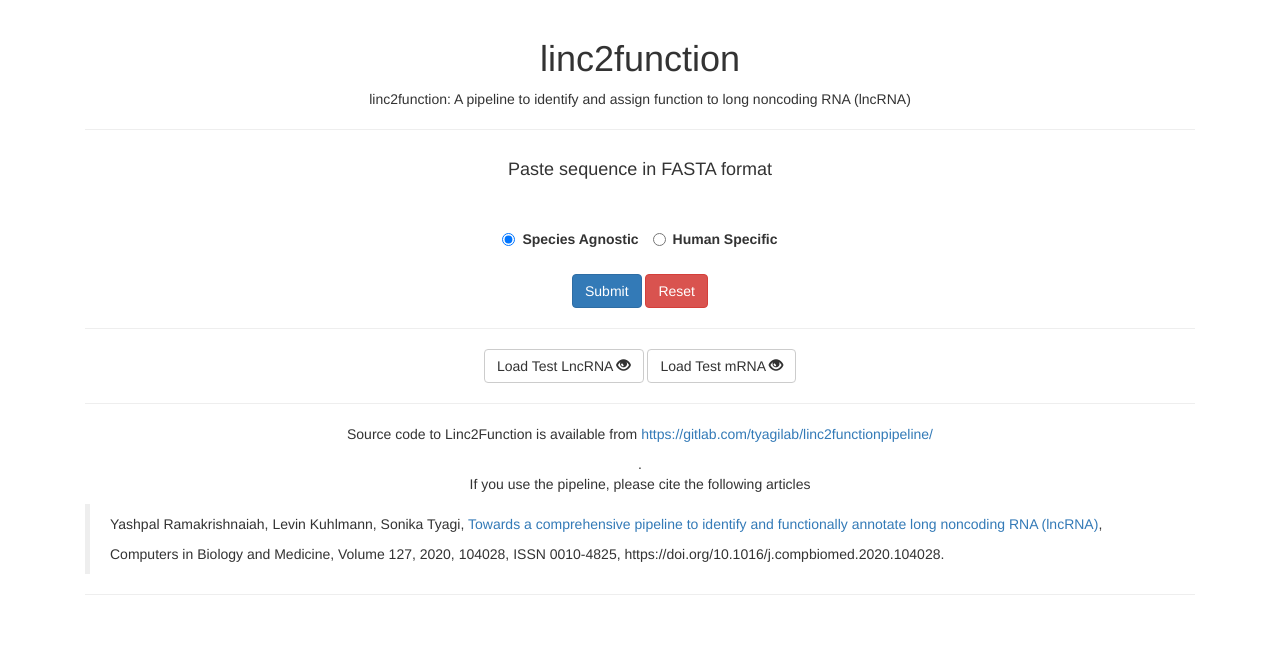
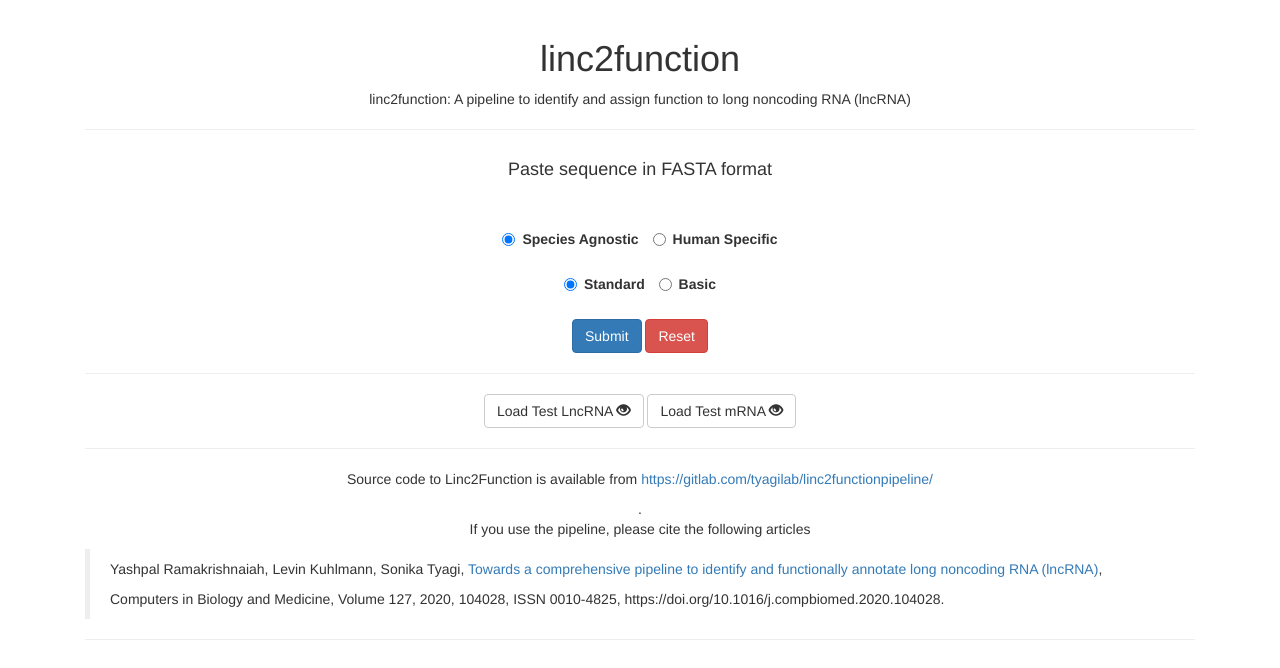
Before and after one commit to ryashpal/cidmirnaweb, a Django app: template templates/linc2function.html in a window 1280 px wide. Shown: the part 51-719 px from the top of the page. Run offline with Django 3.2, Linux system fonts and the light colour scheme; the template is opened without the code that fills it, so the values that code supplies are empty; some libraries are stand-ins or nearby versions.

Commit message:
adding standaard and basic models

```diff
--- a/linc2function/calculateCodingPotentialUsecase.py
+++ b/linc2function/calculateCodingPotentialUsecase.py
@@ -3,13 +3,13 @@ import subprocess
 from django.conf import settings
 from subprocess import Popen
 
-def calculate(sequence, model):
+def calculate(sequence, model, modelType):
     venvPath = os.path.join(settings.LINC2FUNCTION_ROOT, '../.venv/bin/python')
     linc2functionPath = os.path.join(settings.LINC2FUNCTION_ROOT, 'main.py')
     modelRoot = os.path.join(settings.LINC2FUNCTION_ROOT, 'models')
     scalerRoot = os.path.join(settings.LINC2FUNCTION_ROOT, 'scalers')
     model_function = 'predict_hs_model' if model == 'hs' else 'predict_sa_model'
-    command = [venvPath, linc2functionPath, model_function, sequence, modelRoot, scalerRoot]
+    command = [venvPath, linc2functionPath, model_function, sequence, modelType, modelRoot, scalerRoot]
     p = subprocess.Popen(command,
                          stdout=subprocess.PIPE,
                          stderr=subprocess.STDOUT)
--- a/linc2function/views.py
+++ b/linc2function/views.py
@@ -14,11 +14,13 @@ def linc2function(request):
         if form.is_valid():
             fasta = form.cleaned_data['fasta']
             model = request.POST['modelRadios']
-            args = annotateFastaString(fasta, model)
+            modelType = request.POST['typeRadios']
+            args = annotateFastaString(fasta, model, modelType)
             return render(request, 'linc2function_result.html', args)
     elif request.method == 'GET':
         uid = request.GET.get('uid', '')
         model = request.GET.get('model', '')
+        modelType = request.GET.get('type', '')
         if uid and model:
             args= annotateFastaFile(uid, model)
             return render(request, 'linc2function_result.html', args)
--- a/templates/linc2function.html
+++ b/templates/linc2function.html
@@ -29,6 +29,31 @@
             <input class="form-check-input" type="radio" name="modelRadios" id="hs_radio" value="hs">
             <label class="form-check-label" for="hs_radio">
                 Human Specific
+            </label>
+          </div>
+    </div>
+    <div class="row" style="margin-top:20px">
+        <div class="radio-inline form-check">
+            <input
+                class="form-check-input"
+                type="radio"
+                name="typeRadios"
+                id="standard_radio"
+                value="standard"
+                checked>
+            <label class="form-check-label" for="standard_radio">
+                Standard
+            </label>
+          </div>
+          <div class="radio-inline form-check">
+            <input
+                class="form-check-input"
+                type="radio"
+                name="typeRadios"
+                id="basic_radio"
+                value="basic">
+            <label class="form-check-label" for="basic_radio">
+                Basic
             </label>
           </div>
     </div>
```
Also changed, not shown: linc2function/linc2functionUsecase.py (+5 -5 lines).
